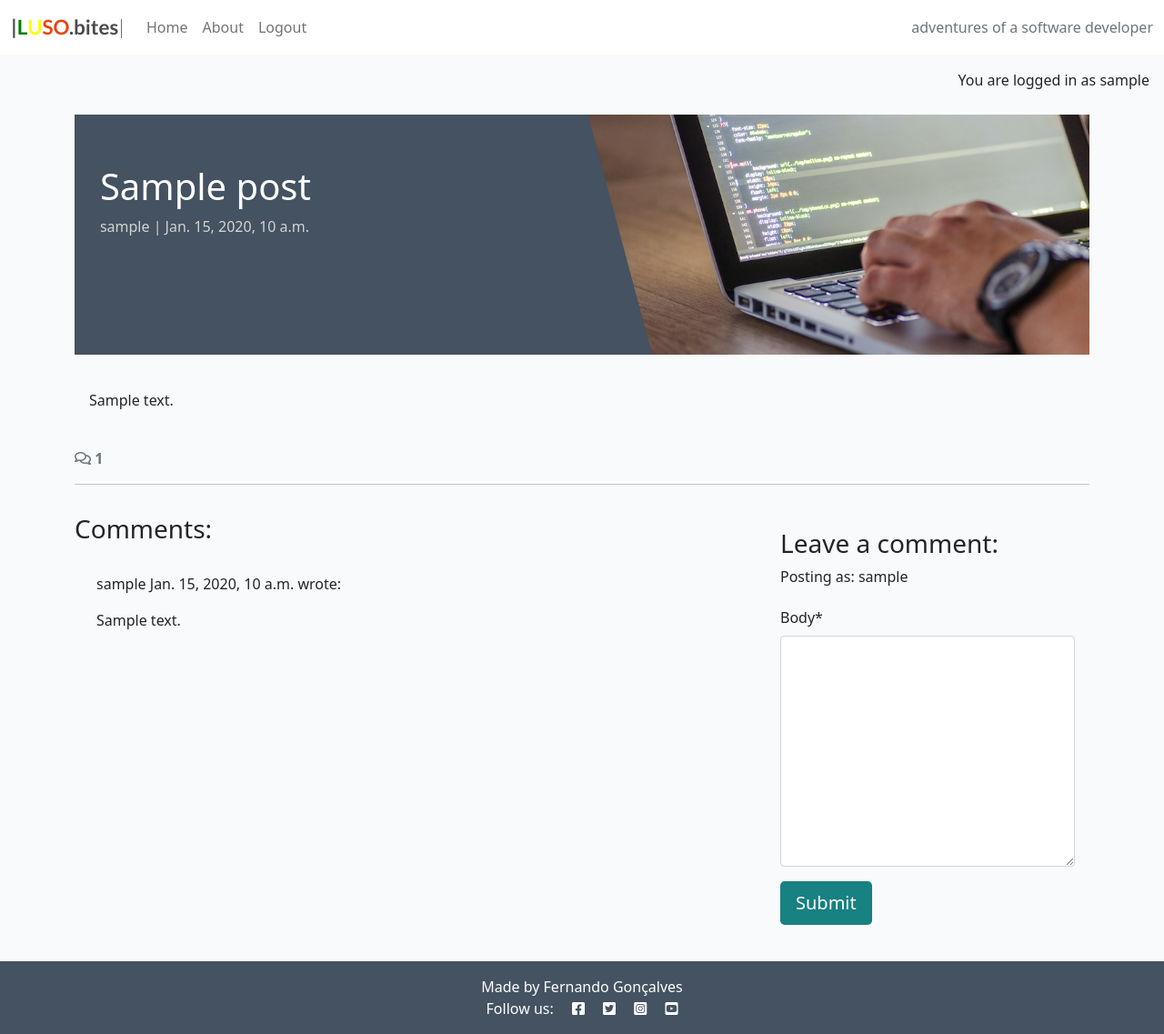
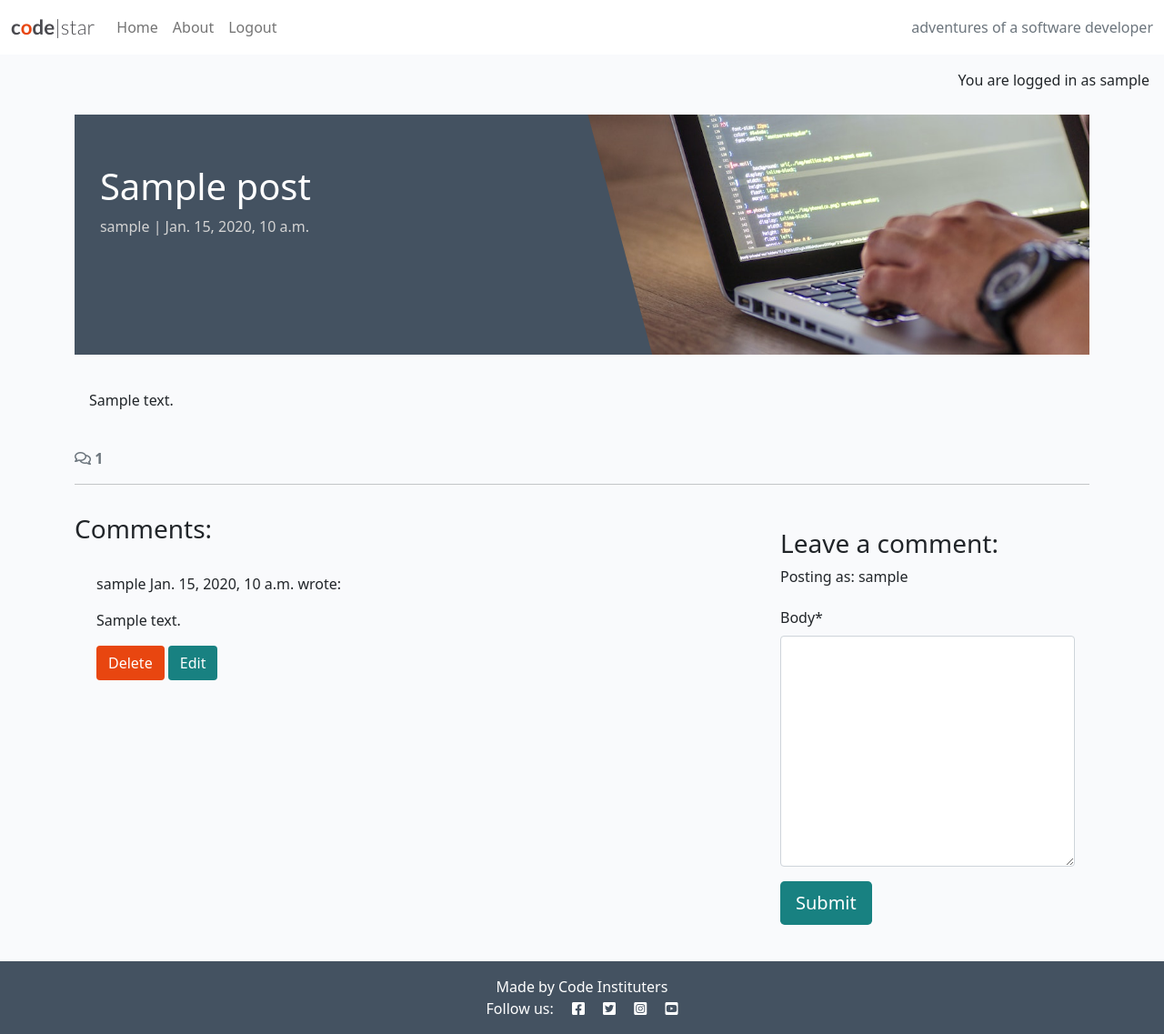
Before and after one commit to Goncalves95/LusoBites, a Django app: a page that uses templates/base.html in a window 1280 px wide. Shown: the whole page at 91% size. Run offline with Django 4.2, Linux system fonts and the light colour scheme; a user stored in the database is signed in; tables that the repository leaves empty hold one stand-in row (values such as "Sample post"); parts of the project's set-up code (start-up, migrations or seed data) failed here and were passed over; some libraries are stand-ins or nearby versions.

Commit message:
Added a edit and deleted button to comments and message succeful

```diff
--- a/lusobites/templates/lusobites/post_detail.html
+++ b/lusobites/templates/lusobites/post_detail.html
@@ -1,7 +1,8 @@
-{% extends 'base.html' %} {% block content %}
+{% extends 'base.html' %}
 {% load static %}
 {% load crispy_forms_tags %}
 
+{% block content %}
 <div class="masthead">
     <div class="container">
         <div class="row g-0">
@@ -46,12 +47,10 @@
         <div class="col-md-8 card mb-4  mt-3 ">
             <h3>Comments:</h3>
             <div class="card-body">
-            <!-- We want a for loop inside the empty control tags
-            to iterate through each comment in comments -->
+                <!-- We want a for loop inside the empty control tags to iterate through each comment in comments -->
                 {% for comment in comments %}
-            <div class="p-2 comments
-            {% if not comment.approved and comment.author == user %}
-            faded{% elif not comment.approved %} d-none{% endif %}">
+                <div
+                    class="p-2 comments{% if not comment.approved and comment.author == user %} faded{% elif not comment.approved %} d-none{% endif %}">
                     <p class="font-weight-bold">
                         {{ comment.author }}
                         <span class="font-weight-normal">
@@ -62,9 +61,11 @@
                         {{ comment.body | linebreaks }}
                     </div>
                     {% if not comment.approved and comment.author == user %}
-            <p class="approval">
-                This comment is awaiting approval
-            </p>
+                    <p class="approval">This comment is awaiting approval</p>
+                    {% endif %}
+                    {% if user.is_authenticated and comment.author == user %}
+                    <button class="btn btn-delete" comment_id="{{ comment.id }}">Delete</button>
+                    <button class="btn btn-edit" comment_id="{{ comment.id }}">Edit</button>
                     {% endif %}
                 </div>
                 <!-- Our for loop ends here -->
@@ -72,17 +73,15 @@
             </div>
         </div>
         <!-- Creating New Comments -->
-        <div class="col-md-4 card mb-4 mt-3">
+        <div class="col-md-4 card mb-4  mt-3 ">
             <div class="card-body">
                 {% if user.is_authenticated %}
                 <h3>Leave a comment:</h3>
                 <p>Posting as: {{ user.username }}</p>
-            <form id="commentForm" method="post"
-                style="margin-top: 1.3em;">
+                <form id="commentForm" method="post" style="margin-top: 1.3em;">
                     {{ comment_form | crispy }}
                     {% csrf_token %}
-                <button id="submitButton" type="submit"
-                class="btn btn-signup btn-lg">Submit</button>
+                    <button id="submitButton" type="submit" class="btn btn-signup btn-lg">Submit</button>
                 </form>
                 {% else %}
                 <p>Log in to leave a comment</p>
@@ -91,5 +90,27 @@
         </div>
     </div>
 </div>
+<!-- Delete confirmation modal -->
+<div class="modal fade" id="deleteModal" tabindex="-1" aria-labelledby="deleteModalLabel" aria-hidden="true">
+    <div class="modal-dialog">
+        <div class="modal-content">
+            <div class="modal-header">
+                <h5 class="modal-title" id="deleteModalLabel">Delete comment?</h5>
+                <button type="button" class="btn-close" data-bs-dismiss="modal" aria-label="Close"></button>
+            </div>
+            <div class="modal-body">
+                Are you sure you want to delete your comment? This action cannot be undone.
+            </div>
+            <div class="modal-footer">
+                <button type="button" class="btn btn-secondary" data-bs-dismiss="modal">Close</button>
+                <a id="deleteConfirm" href="#" class="btn btn-danger">Delete</a>
+            </div>
+        </div>
+    </div>
+</div>
 
 {% endblock content %}
+
+{% block extras %}
+<script src="{% static 'js/comments.js' %}"></script>
+{% endblock %}
--- a/lusobites/urls.py
+++ b/lusobites/urls.py
@@ -3,5 +3,9 @@ from django.urls import path
 
 urlpatterns = [
     path('', views.PostList.as_view(), name='home'),
-    path('<slug:slug>/', views.post_detail, name='post_detail'),
+    path('<slug:slug>/', views.post_detail, name="post_detail"),
+    path('<slug:slug>/edit_comment/<int:comment_id>',
+         views.comment_edit, name='comment_edit'),
+    path('<slug:slug>/delete_comment/<int:comment_id>',
+         views.comment_delete, name='comment_delete'),
 ]
--- a/lusobites/views.py
+++ b/lusobites/views.py
@@ -1,16 +1,17 @@
-from django.shortcuts import render, get_object_or_404
+from django.shortcuts import render, get_object_or_404, reverse
 from django.views import generic
 from django.contrib import messages
-from .models import Post
+from django.http import HttpResponseRedirect
+from .models import Post, Comment
 from .forms import CommentForm
 
+# Create your views here.
 
-# Create your views here.
+
 class PostList(generic.ListView):
     queryset = Post.objects.filter(status=1)
     template_name = "lusobites/index.html"
     paginate_by = 6
-
 
 
 def post_detail(request, slug):
@@ -24,9 +25,8 @@ def post_detail(request, slug):
 
     **Template:**
 
-    :template:`blog/post_detail.html`
+    :template:`lusobites/post_detail.html`
     """
-
     queryset = Post.objects.filter(status=1)
     post = get_object_or_404(queryset, slug=slug)
     comments = post.comments.all().order_by("-created_on")
@@ -46,12 +46,54 @@ def post_detail(request, slug):
     comment_form = CommentForm()
 
     return render(
-    request,
-    "lusobites/post_detail.html",
-    {
-        "post": post,
-        "comments": comments,
-        "comment_count": comment_count,
-        "comment_form": comment_form,
-    },
-)
+        request,
+        "lusobites/post_detail.html",
+        {
+            "post": post,
+            "comments": comments,
+            "comment_count": comment_count,
+            "comment_form": comment_form
+        },
+    )
+
+
+def comment_edit(request, slug, comment_id):
+    """
+    view to edit comments
+    """
+    if request.method == "POST":
+
+        queryset = Post.objects.filter(status=1)
+        post = get_object_or_404(queryset, slug=slug)
+        comment = get_object_or_404(Comment, pk=comment_id)
+        comment_form = CommentForm(data=request.POST, instance=comment)
+
+        if comment_form.is_valid() and comment.author == request.user:
+            comment = comment_form.save(commit=False)
+            comment.post = post
+            comment.approved = False
+            comment.save()
+            messages.add_message(request, messages.SUCCESS, 'Comment Updated!')
+        else:
+            messages.add_message(request, messages.ERROR,
+                                 'Error updating comment!')
+
+    return HttpResponseRedirect(reverse('post_detail', args=[slug]))
+
+
+def comment_delete(request, slug, comment_id):
+    """
+    view to delete comment
+    """
+    queryset = Post.objects.filter(status=1)
+    post = get_object_or_404(queryset, slug=slug)
+    comment = get_object_or_404(Comment, pk=comment_id)
+
+    if comment.author == request.user:
+        comment.delete()
+        messages.add_message(request, messages.SUCCESS, 'Comment deleted!')
+    else:
+        messages.add_message(request, messages.ERROR,
+                             'You can only delete your own comments!')
+
+    return HttpResponseRedirect(reverse('post_detail', args=[slug]))
--- /dev/null
+++ b/static/js/comments.js
@@ -0,0 +1,47 @@
+const editButtons = document.getElementsByClassName("btn-edit");
+const commentText = document.getElementById("id_body");
+const commentForm = document.getElementById("commentForm");
+const submitButton = document.getElementById("submitButton");
+
+const deleteModal = new bootstrap.Modal(document.getElementById("deleteModal"));
+const deleteButtons = document.getElementsByClassName("btn-delete");
+const deleteConfirm = document.getElementById("deleteConfirm");
+
+/*
+ * Initializes edit functionality for the provided edit buttons.
+ *
+ * For each button in the `editButtons` collection:
+ * - Retrieves the associated comment's ID upon click.
+ * - Fetches the content of the corresponding comment.
+ * - Populates the `commentText` input/textarea with the comment's content for editing.
+ * - Updates the submit button's text to "Update".
+ * - Sets the form's action attribute to the `edit_comment/{commentId}` endpoint.
+ */
+
+for (let button of editButtons) {
+    button.addEventListener("click", (e) => {
+        let commentId = e.target.getAttribute("comment_id");
+        let commentContent = document.getElementById(`comment${commentId}`).innerText;
+        commentText.value = commentContent;
+        submitButton.innerText = "Update";
+        commentForm.setAttribute("action", `edit_comment/${commentId}`);
+    });
+}
+
+/*
+ * Initializes deletion functionality for the provided delete buttons.
+ *
+ * For each button in the `deleteButtons` collection:
+ * - Retrieves the associated comment's ID upon click.
+ * - Updates the `deleteConfirm` link's href to point to the
+ * deletion endpoint for the specific comment.
+ * - Displays a confirmation modal (`deleteModal`) to prompt
+ * the user for confirmation before deletion.
+ */
+ for (let button of deleteButtons) {
+    button.addEventListener("click", (e) => {
+        let commentId = e.target.getAttribute("comment_id");
+        deleteConfirm.href = `delete_comment/${commentId}`;
+        deleteModal.show();
+    });
+}
--- a/templates/base.html
+++ b/templates/base.html
@@ -6,11 +6,12 @@
 {% url 'account_signup' as signup_url %}
 {% url 'account_logout' as logout_url %}
 
+
 <!DOCTYPE html>
 <html class="h-100" lang="en">
 
 <head>
-    <title>Luso Bites</title>
+    <title>CodeStar Blog</title>
     <meta name="viewport" content="width=device-width, initial-scale=1" />
 
     <!-- Google Fonts CSS -->
@@ -27,7 +28,6 @@
 
     <!-- Custom CSS -->
     <link rel="stylesheet" href="{% static 'css/style.css' %}">
-
 </head>
 
 <body class="d-flex flex-column h-100 main-bg">
@@ -35,8 +35,8 @@
     <!-- Navigation -->
     <nav class="navbar navbar-expand-lg navbar-light bg-white">
         <div class="container-fluid">
-            <a class="navbar-brand" href="{% url 'home' %}"><span class="brand">|<span class="green-l">L</span><span class="yellow-u">U</span><span class="red-o">SO</span>.bites<span
-                        class="thin">|</span></span></a>
+            <a class="navbar-brand" href="{% url 'home' %}"><span class="brand">c<span class="red-o">o</span>de<span
+                        class="thin">|star</span></span></a>
             <button class="navbar-toggler" type="button" data-bs-toggle="collapse" data-bs-target="#navbarText"
                 aria-controls="navbarText" aria-expanded="false" aria-label="Toggle navigation">
                 <span class="navbar-toggler-icon"></span>
@@ -48,28 +48,24 @@
                             href="{% url 'home' %}">Home</a>
                     </li>
                     <li class="nav-item">
-                        <a
-                          class="nav-link
-                          {% if request.path == about_url %}active{%endif%}"
-                          aria-current="page"
-                          href="{% url 'about' %}"
-                          >About</a
-                        >
+                        <a class="nav-link {% if request.path == about_url %}active{% endif %}" aria-current="page"
+                            href="{% url 'about' %}">About</a>
                     </li>
                     {% if user.is_authenticated %}
                     <li class="nav-item">
-                        <a class="nav-link {% if request.path == logout_url %}active{% endif %}" aria-current="page" href="{% url 'account_logout' %}">Logout</a>
+                        <a class="nav-link {% if request.path == logout_url %}active{% endif %}"
+                            href="{% url 'account_logout' %}">Logout</a>
                     </li>
                     {% else %}
                     <li class="nav-item">
-                        <a class="nav-link {% if request.path == signup_url %}active{% endif %}" aria-current="page"
+                        <a class="nav-link {% if request.path == signup_url %}active{% endif %}"
                             href="{% url 'account_signup' %}">Register</a>
                     </li>
                     <li class="nav-item">
-                        <a class="nav-link {% if request.path == login_url %}active{% endif %}" aria-current="page" href="{% url 'account_login' %}">Login</a>
+                        <a class="nav-link {% if request.path == login_url %}active{% endif %}"
+                            href="{% url 'account_login' %}">Login</a>
                     </li>
                     {% endif %}
-
                 </ul>
                 <span class="navbar-text text-muted">
                     adventures of a software developer
@@ -82,17 +78,14 @@
         <div class="row">
             <div class="col-md-8 offset-md-2">
                 {% for message in messages %}
-            <div class="alert {{ message.tags }} alert-dismissible
-            fade show" id="msg" role="alert">
+                <div class="alert {{ message.tags }} alert-dismissible fade show" id="msg" role="alert">
                     {{ message | safe }}
-            <button type="button" class="btn-close"
-                data-bs-dismiss="alert" aria-label="Close"></button>
+                    <button type="button" class="btn-close" data-bs-dismiss="alert" aria-label="Close"></button>
                 </div>
                 {% endfor %}
             </div>
         </div>
     </div>
-
     <main class="flex-shrink-0 main-bg">
         {% if user.is_authenticated %}
         <p class="text-end m-3">You are logged in as {{ user }}</p>
@@ -109,9 +102,7 @@
     <!-- Footer -->
     <footer class="footer mt-auto py-3 dark-bg">
         <p class="m-0 text-center text-white">
-            {% block copyright %}
-                Made by Fernando Gonçalves
-            {% endblock copyright %}
+      {% block copyright %}Made by Code Instituters{% endblock copyright %}
 </p>
         <p class="m-0 text-center text-white">Follow us: <i class="fab fa-facebook-square ms-3"></i>
             <i class="fab fa-twitter-square ms-3"></i>
@@ -123,6 +114,9 @@
     <script src="https://cdn.jsdelivr.net/npm/bootstrap@5.0.1/dist/js/bootstrap.bundle.min.js"
         integrity="sha384-gtEjrD/SeCtmISkJkNUaaKMoLD0//ElJ19smozuHV6z3Iehds+3Ulb9Bn9Plx0x4" crossorigin="anonymous">
         </script>
+
+    {% block extras %}
+    {% endblock %}
 </body>
 
 </html>
```
Also changed, not shown: about/views.py (+22 -5 lines), lusobites/models.py (+5 -3 lines). Lines whose indentation alone changed are shown as unchanged.
